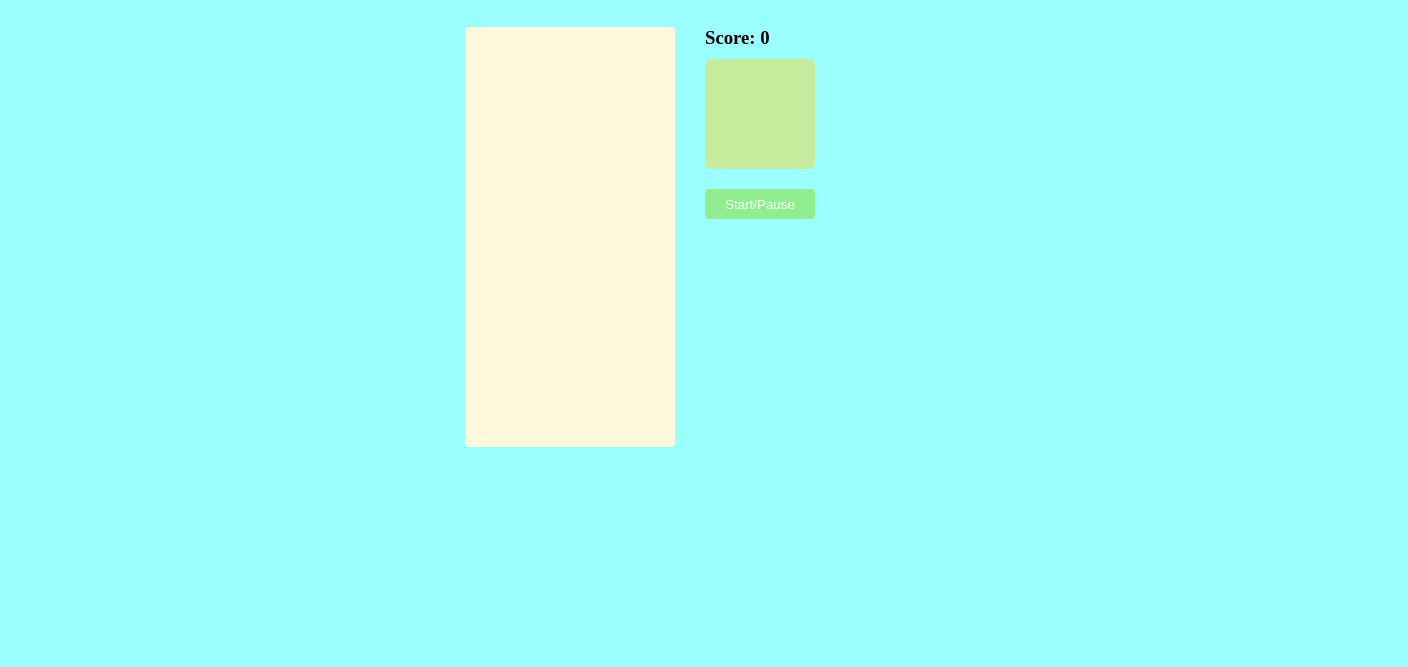
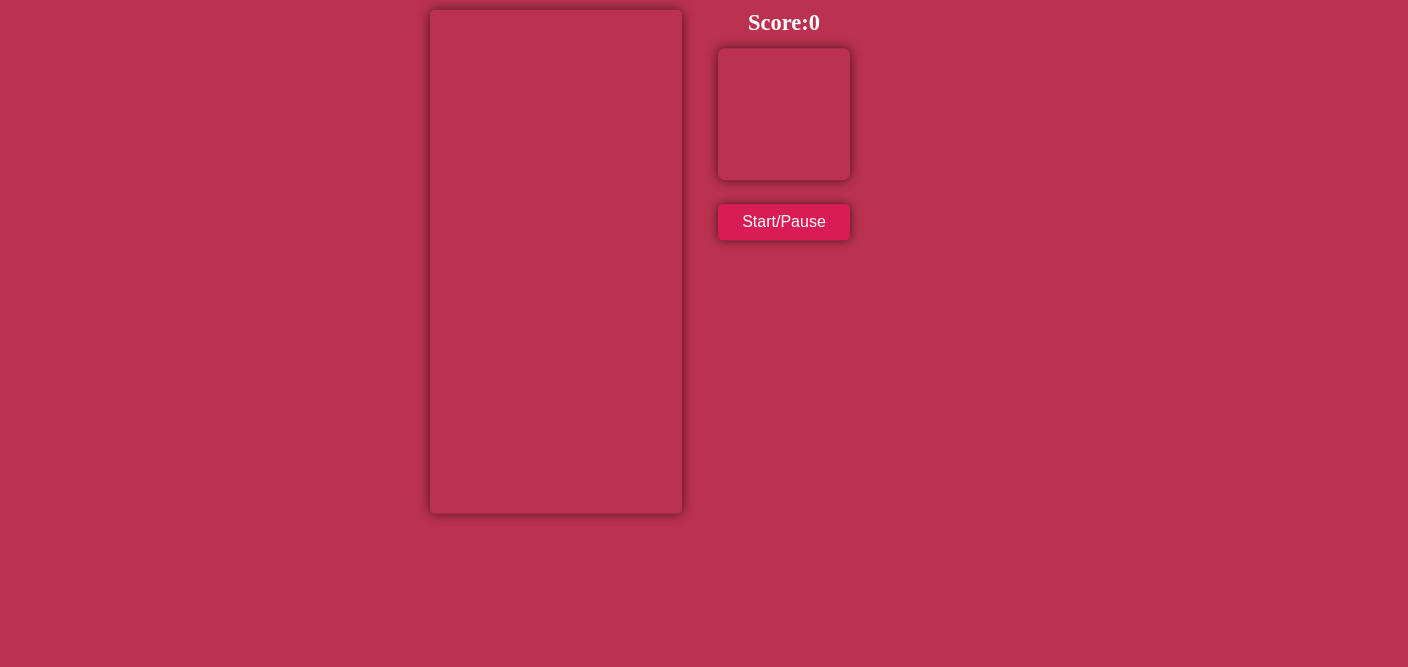
Before and after one commit to Misha327/Tetris, a plain HTML site: page index.html in a window 1280 px wide. Shown: the part 133-800 px from the top of the page, 1408 px wide, since content can reach past the window. Drawn offline with Linux system fonts and the light colour scheme.

Commit message:
added better styling

```diff
--- a/index.html
+++ b/index.html
@@ -14,6 +14,12 @@
 
 
   <div class="main-container">
+    <div>
+      <h1 class="title flex-center">Tetris</h1>
+    </div>
+    <div class="game-wrapper">
+
+
       <div class="column">
         <div class="grid">
           <div></div>
@@ -228,11 +234,13 @@
           <div class="taken" style="border:none"></div>
         </div>
       </div>
+
       <div class="column">
         <!-- <div class="container"> -->
-        <h3>Score: <span id="score">0</span></h3>
+        <h3 class="flex-center">Score: <span id="score">0</span></h3>
 
         <!-- <div class="break"></div> -->
+        <div class="secondary-container"></div>
         <div class="mini-grid">
           <div></div>
           <div></div>
@@ -256,13 +264,12 @@
           <div></div>
           <div></div>
         </div>
-        <!-- <div class="break"></div> -->
 
         <button id="start-button">Start/Pause</button>
 
         <!-- </div> -->
       </div>
-
+    </div>
 
 
   </div>
--- a/style.css
+++ b/style.css
@@ -4,36 +4,61 @@
 }
 body {
 	/* min-width: 1000px; */
-    min-height: 95vh;
-    background-color: rgb(155, 255, 255);
+	height: 90vh;
+	background-color: #ba324f;
 	display: flex;
+	overflow: hidden;
+}
+.main-container {
+
+	/* align-items: stretch; */
+	display: flex;
+	flex-direction: column;
+	width: 100%;
+	justify-content: center;
+	align-items: center;
+	/* flex-wrap: wrap; */
+}
+
+.game-wrapper {
+	display: flex;
+}
+
+.title {
+	margin-bottom: 20px;
+}
+
+@media only screen and (min-width: 1200px) {
+	.main-container {
+    transform: scale(1.5);
 
 	}
+}
+@media only screen and (min-width: 992px) {
+	.grid {
+		height: 840px;
+		width: 420px;
+	}
+	.grid div {
+		height: 25px;
+		width: 25px;
+		margin: 1px;
+	}
 	.main-container {
-    height: 440px;
-    /* align-items: stretch; */
-    display: flex;
-    margin: auto;
-    /* flex-wrap: wrap; */
-}
-@media (min-width: 1200px) {
-    .main-container {
-        max-width: 1140px;
+    transform: scale(1.4);
+
 	}
 }
-@media (min-width: 992px) {
+@media only screen and (min-width: 768px) {
 	.main-container {
-        max-width: 960px;
+    transform: scale(1.3);
+
 	}
 }
-@media (min-width: 768px) {
+@media only screen and (min-width: 576px) {
 	.main-container {
-        max-width: 720px;
-    }
-}
-@media (min-width: 576px) {
-    .main-container {
-        max-width: 540px;
+    transform: scale(1.2);
+
 	}
 }
 .container {
@@ -45,11 +70,10 @@ body {
 }
 .column {
 	display: flex;
+	width: auto;
 	flex-direction: column;
-    flex: 50%;
 	/* height: 100%; */
 	/* align-items: center; */
-
 }
 
 .grid {
@@ -57,10 +81,11 @@ body {
 	margin-right: 30px;
 	display: flex;
 	flex-flow: wrap;
-    background-color: cornsilk;
 	height: 420px;
 	width: 210px;
 	border-radius: 4px;
+	box-shadow: 0 0 9px #0000009e;
+
 	/* border: 1px dotted; */
 }
 
@@ -75,13 +100,12 @@ body {
 }
 
 .mini-grid {
-
 	margin: 0 auto;
 	height: 110px;
 	width: 110px;
 	display: flex;
 	flex-wrap: wrap;
-    background-color: rgb(197, 236, 157);
+	box-shadow: 0 0 9px #0000009e;
 	/* border: 1px dotted; */
 	border-radius: 6px;
 }
@@ -98,9 +122,15 @@ body {
 
 .tetromino {
 	/* border: 1px solid; */
+	box-shadow: 0 0 2px #000000d9;
 
 	/* border-color: black; */
 	/* outline: 0.5px solid rgb(0, 0, 0); */
+}
+
+.flex-center {
+	display: flex;
+	justify-content: center;
 }
 
 button {
@@ -109,15 +139,30 @@ button {
 	width: 100%;
 	border-style: none;
 	border-radius: 4px;
-    background-color: lightgreen;
+	box-shadow: 0px 0px 8px #0000009e;
+
+	outline: none;
+	background-color: rgba(235, 15, 92, 0.64);
 	color: white;
+}
+button:hover {
+	background-color: rgba(212, 17, 85, 0.54);
+	box-shadow: 0px 0px 5px #0000009e;
+}
+
+button:active {
+	box-shadow: 0px 0px 2px #0000009e;
 }
 
 h3 {
 	/* margin: 0 20px 20px; */
-    margin-bottom: 10px;
-    width: 110px;
+	width: 100%;
+	margin: 0 auto 10px;
 	height: auto;
+	color: white;
+	font-weight: bold;
+	display: flex;
+	justify-content: center;
 	/* padding: 0 20px; */
 }
 
```
Also changed, not shown: app.js (+106 -64 lines). Lines whose indentation alone changed are shown as unchanged.
